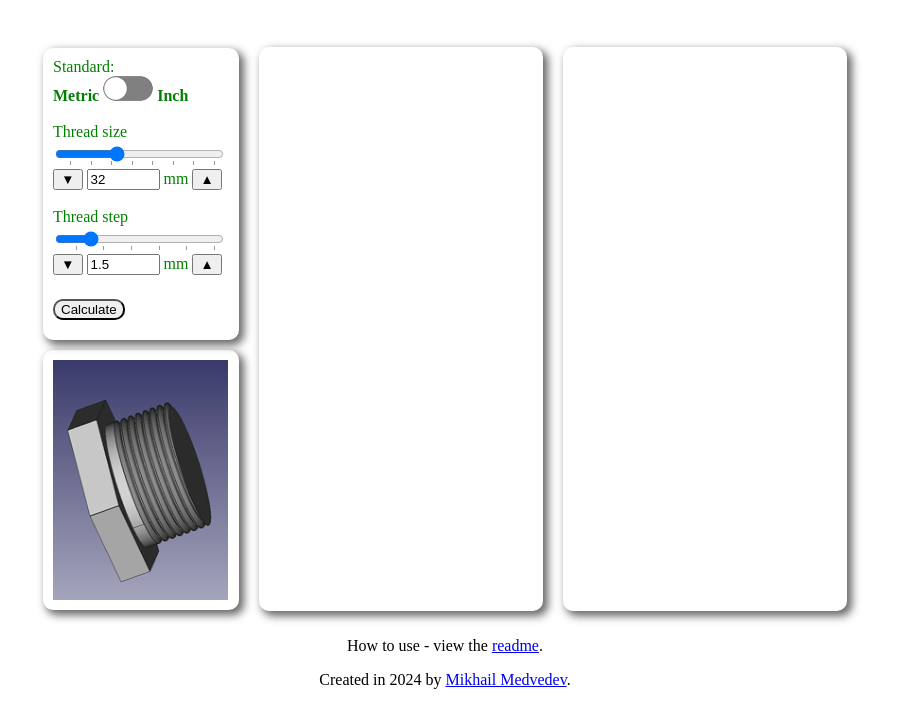
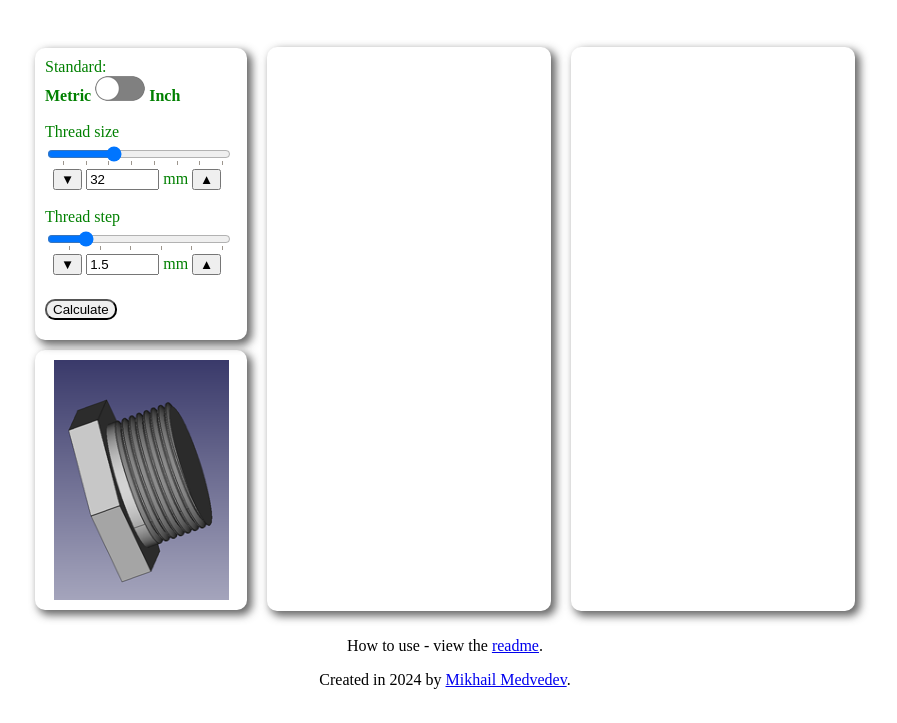
Before and after one commit to bigbigmdm/Freecad_thread_calculator, a plain HTML site: page index.html in a window 1280 px wide. Shown: the part 61-784 px from the top of the page, without its empty margins (195-1092 px from the left). Drawn offline with Linux system fonts and the light colour scheme.

Commit message:
Fixed wrong bar size

```diff
--- a/thread.css
+++ b/thread.css
@@ -7,8 +7,8 @@
         }
 .panel{margin:10px;padding:10px;border-radius:10px;box-shadow:4px 4px 8px 1px rgba(50, 50,50, 0.74);min-width:16.5em;}
 input[type="range"]{width: 96%;}
-#set, #eximg{min-width: 11em; width:11em !important;}
-#eximg{height:15em;}
+#set, #eximg{min-width: 12em; width:12em !important;}
+#eximg{height:15em; text-align: center;}
 #resultn, #resultb{height:34em;}
 #mres{margin-top: 24px;border-radius: 10px;}
 #ires{margin-top: 12px;border-radius: 10px;}
```
